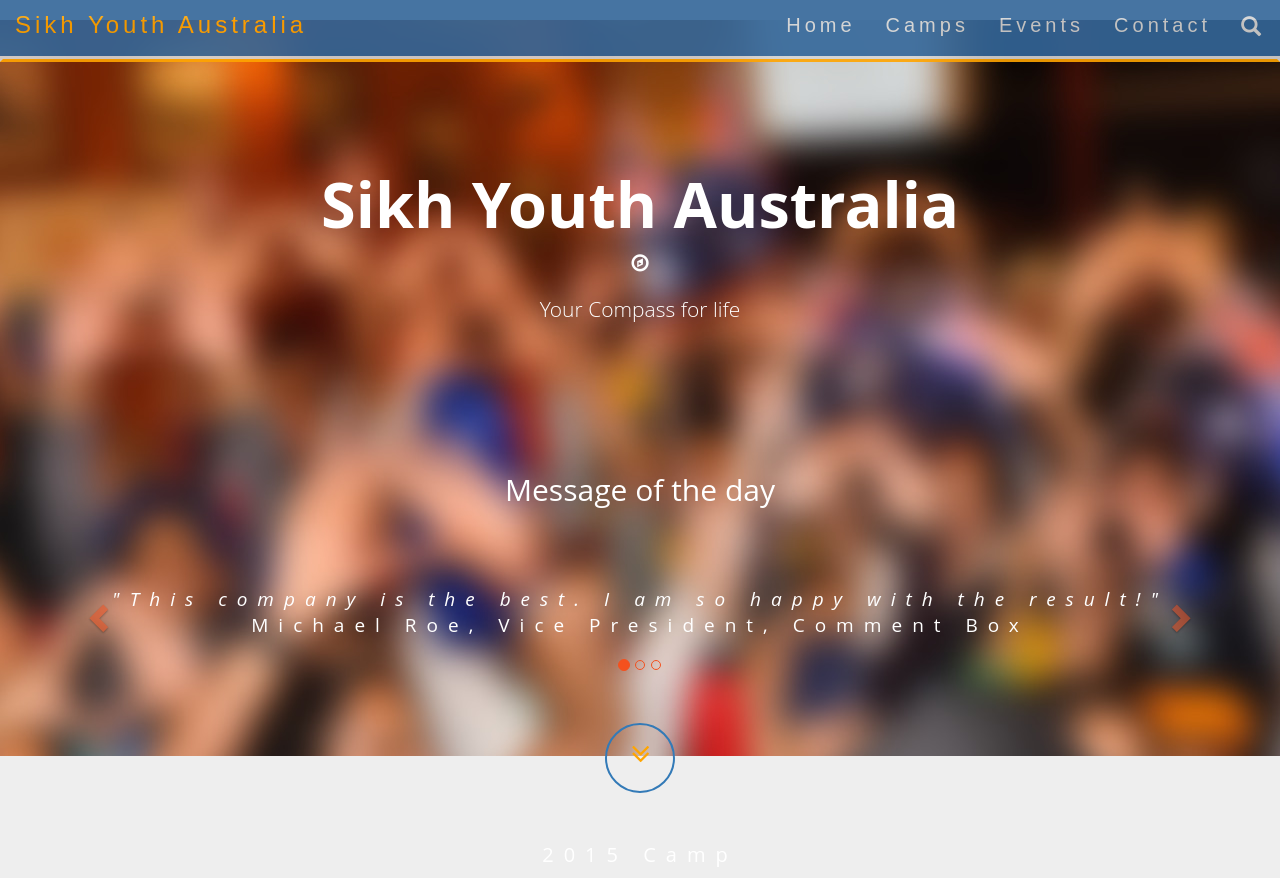
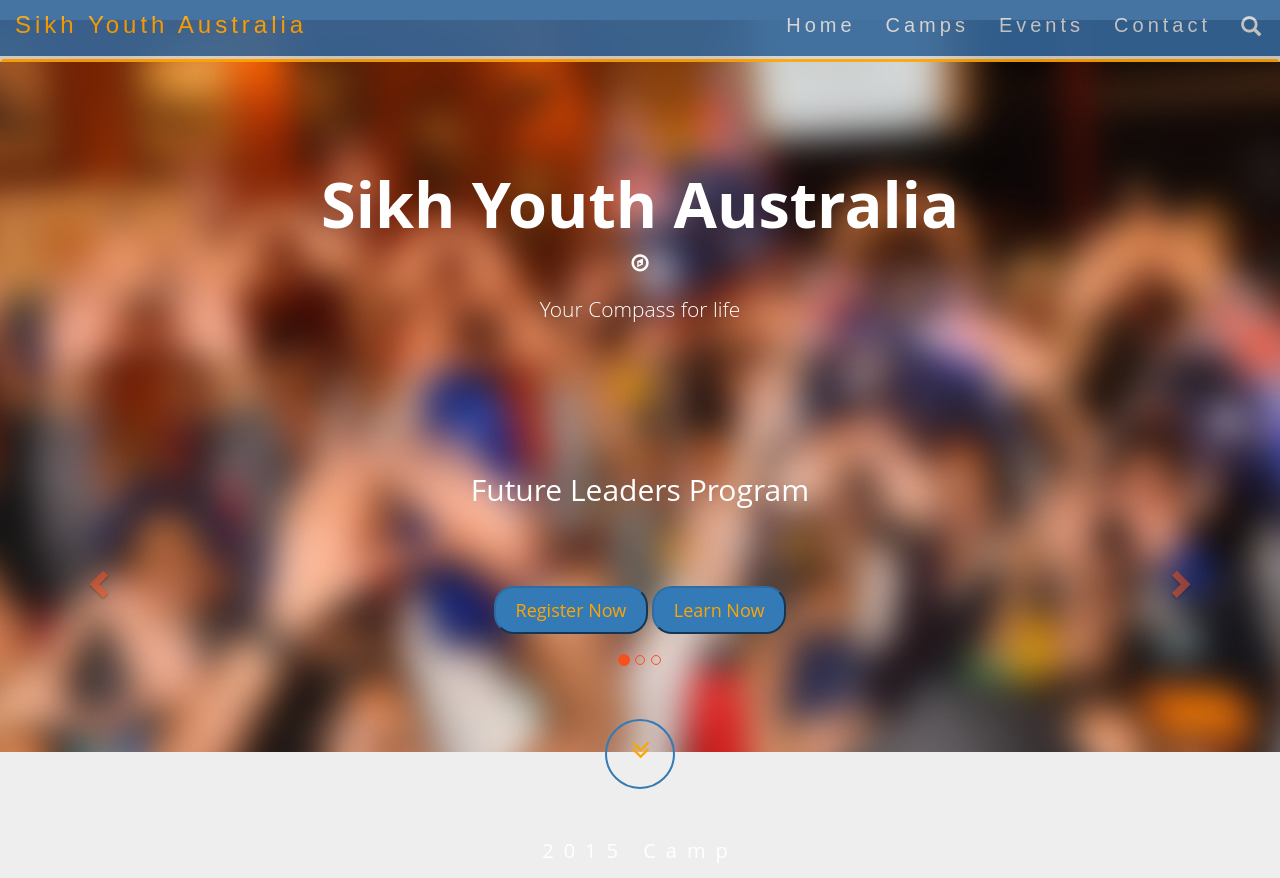
Before and after one commit to jsahdeva/SikhYouthAustralia, a PHP site: page /index.html in a window 1280 px wide. Shown: the top 878 px of the page. Run offline with PHP 8.4, Linux system fonts and the light colour scheme.

Commit message:
changed message of day

```diff
--- a/index.html
+++ b/index.html
@@ -7,7 +7,6 @@
     <meta name="viewport" content="width=device-width,initial-scale=1">
     <link rel="stylesheet" href="http://maxcdn.bootstrapcdn.com/bootstrap/3.3.6/css/bootstrap.min.css">
     <link href="http://fonts.googleapis.com/css?family=Lato" rel="stylesheet" type="text/css">
-
 
     <link rel="shortcut icon" href="/favicon.ico">
     <link rel="apple-touch-icon" href="/apple-touch-icon.png">
@@ -80,7 +79,7 @@
       </div>
       <br><br><br><br>
       <div class="row-fluid">
-        <h2>Message of the day</h2>
+
         <div id="myCarousel" class="carousel slide text-center" data-ride="carousel">
           <!-- Indicators -->
           <ol class="carousel-indicators">
@@ -92,19 +91,17 @@
           <!-- Wrapper for slides -->
           <div class="carousel-inner" role="listbox">
             <div class="item active">
-              <h4>"This company is the best. I am so happy with the result!"<br>
-                <span style="font-style:normal;">Michael Roe, Vice President, Comment Box</span>
-              </h4>
+              <h2>Future Leaders Program</h2>
+              <button type="button" class="btn-primary btn-lg">Register Now</button>
+              <button type="button" class="btn-primary btn-lg action-message">Learn Now</button>
             </div>
             <div class="item">
-              <h4>"One word... WOW!!"<br>
-                <span style="font-style:normal;">John Doe, Salesman, Rep Inc</span>
-              </h4>
+              <h2>Culture Care Pop Up Clinic</h2>
+              <button type="button" class="btn-primary btn-lg action-message">Learn Now</button>
             </div>
             <div class="item">
-              <h4>"Could I... BE any more happy with this company?"<br>
-                <span style="font-style:normal;">Chandler Bing, Actor, FriendsAlot</span>
-              </h4>
+              <h2>SYA Connect Newsletter</h2>
+              <button type="button" class="btn-primary btn-lg action-message">Subscribe</button>
             </div>
           </div>
 
--- a/styles/theme.css
+++ b/styles/theme.css
@@ -65,17 +65,20 @@
   margin-top: 15px;
   color: #555;
 }
-.btn {
+.btn-primary {
   padding: 10px 20px;
-  background-color: #333;
-  color: #f1f1f1;
-  border-radius: 0;
+  background-color: #337ab7;
+  color: orange;
+  border-radius: 20px;
   transition: 0.2s;
 }
-.btn:hover, .btn:focus {
-  border: 1px solid #333;
+.btn-primary:hover, .btn:focus {
+  border: 1px solid orange;
   background-color: #fff;
-  color: #000;
+  color: black;
+}
+.action-message {
+  margin: 70px 0;
 }
 .modal-header, .close {
   background-color: #333;
```
